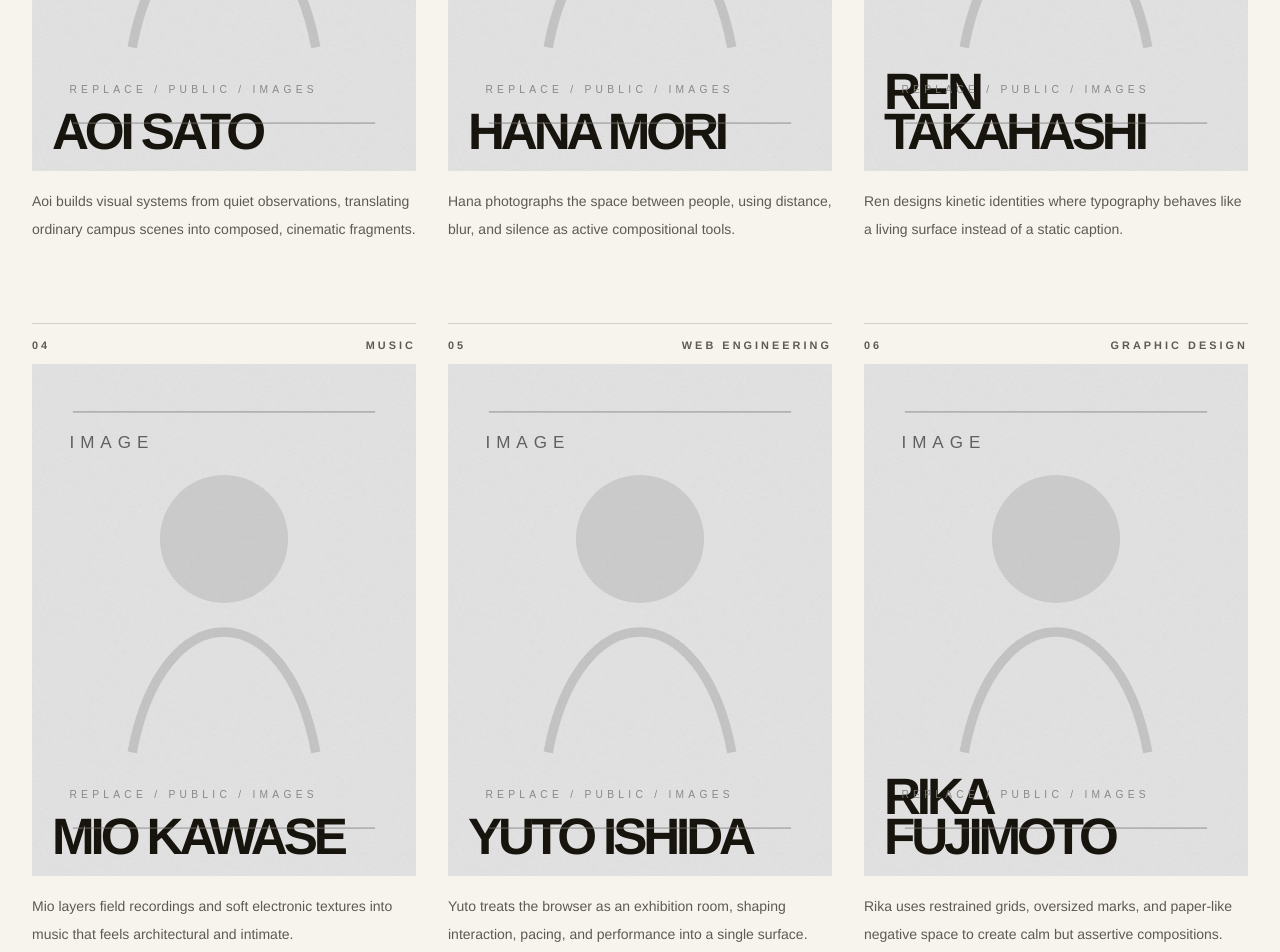
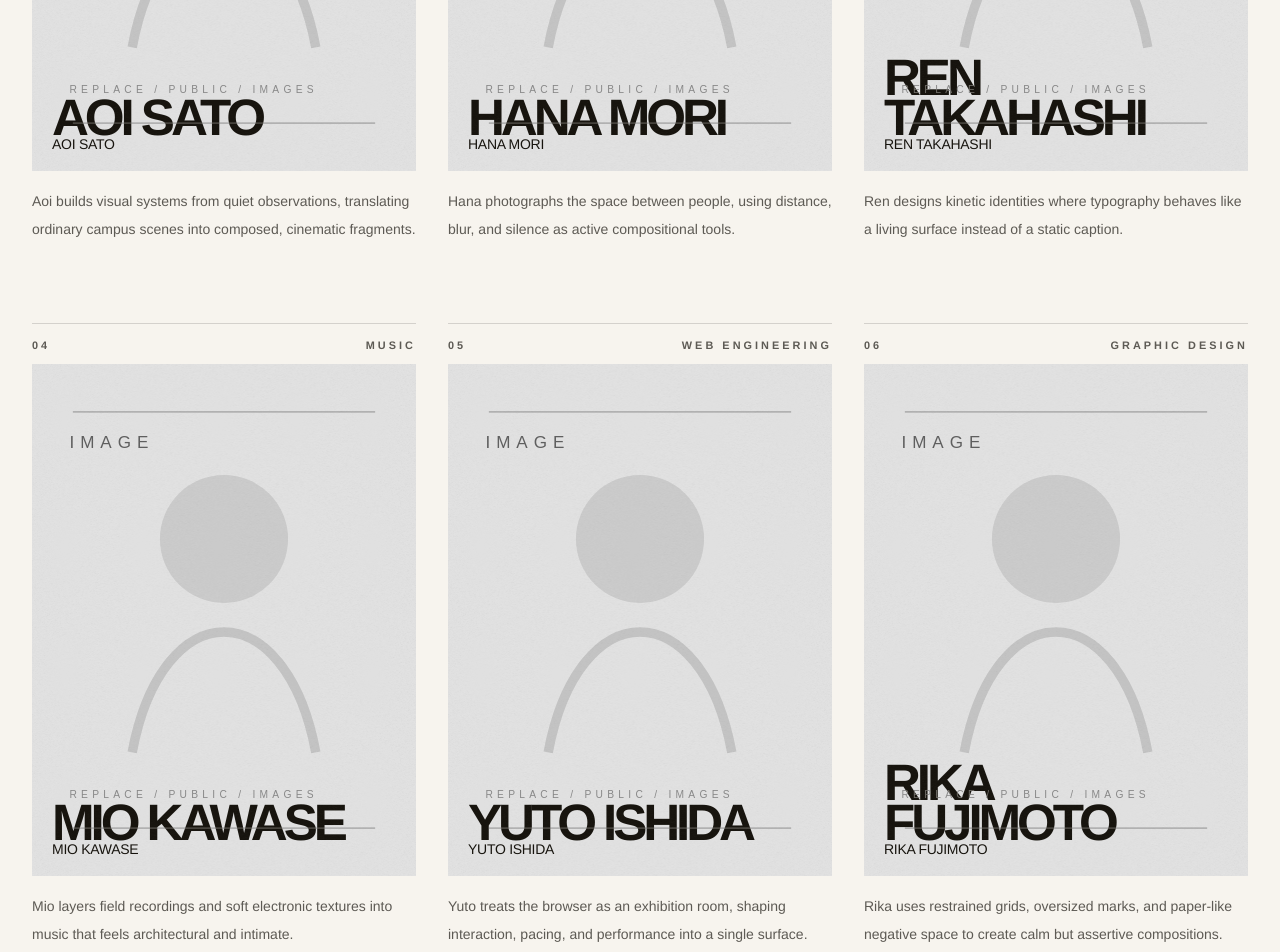
Before and after one commit to arunoruberuto/memory_lane, a React (Vite) app: page / in a window 1280 px wide. Shown: the part 3540-4492 px from the top of the page. Built offline with nearby package versions, Linux system fonts and the light colour scheme; a web font is replaced by a local one.

Commit message:
名前の下にrealnam追加

```diff
--- a/src/components/top/MemberGrid.jsx
+++ b/src/components/top/MemberGrid.jsx
@@ -58,7 +58,7 @@ export function MemberGrid() {
               <Link
                 to={`/members/${member.id}`}
                 className={styles["member-grid__link"]}
-                aria-label={`View ${member.name}, ${member.role}`}
+                aria-label={`View ${member.name},${member.realname},${member.role}`}
               >
                 <div className={styles["member-grid__card"]}>
                   <div className={styles["member-grid__meta"]}>
@@ -81,6 +81,9 @@ export function MemberGrid() {
                       <h3 className={styles["member-grid__name"]}>
                         {member.name}
                       </h3>
+                      <p className={styles["member-grid__realname"]}>
+                        {member.realname}
+                      </p>
                     </div>
                   </div>
                   <p className={styles["member-grid__bio"]}>
--- a/src/components/top/MemberGrid.module.css
+++ b/src/components/top/MemberGrid.module.css
@@ -107,7 +107,16 @@
   text-transform: uppercase;
   mix-blend-mode: difference;
 }
-
+.member-grid__realname {
+  color: var(--color-paper);
+  font-family: var(--font-display);
+  font-size: clamp(0.875rem, 1vw, 1rem);
+  line-height: 1;
+  font-weight: 500;
+  letter-spacing: -0.02em;
+  text-transform: uppercase;
+  mix-blend-mode: difference;
+}
 .member-grid__bio {
   max-width: 24rem;
   margin-top: 1rem;
--- a/src/components/top/MemberProfile.jsx
+++ b/src/components/top/MemberProfile.jsx
@@ -13,7 +13,7 @@ export function MemberProfile({ member, otherMembers }) {
     <>
       <section className={styles["member-profile__hero-section"]}>
         <div className={styles["member-profile__marquee"]}>
-          <Marquee text={`${member.name} / ${member.role}`} reverse />
+          <Marquee text={`${member.name} // ${member.realname} // ${member.role}`} reverse />
         </div>
 
         <motion.div
@@ -29,6 +29,9 @@ export function MemberProfile({ member, otherMembers }) {
             <h1 className={styles["member-profile__hero-title"]}>
               {member.name}
             </h1>
+            <p className={styles["member-profile__realname"]}>
+              {member.realname}
+            </p>
             <div className={styles["member-profile__bio-grid"]}>
               <p className={styles["member-profile__role"]}>{member.role}</p>
               <p className={styles["member-profile__bio"]}>{member.bio}</p>
--- a/src/data/members.js
+++ b/src/data/members.js
@@ -2,6 +2,7 @@ export const members = [
   {
     id: "aoi-sato",
     name: "Aoi Sato",
+    realname: "Aoi Sato",
     role: "Creative Direction",
     bio: "Aoi builds visual systems from quiet observations, translating ordinary campus scenes into composed, cinematic fragments.",
     image: "/images/placeholders/portrait.svg",
@@ -17,6 +18,7 @@ export const members = [
   {
     id: "hana-mori",
     name: "Hana Mori",
+    realname: "Hana Mori",
     role: "Photography",
     bio: "Hana photographs the space between people, using distance, blur, and silence as active compositional tools.",
     image: "/images/placeholders/portrait.svg",
@@ -32,6 +34,7 @@ export const members = [
   {
     id: "ren-takahashi",
     name: "Ren Takahashi",
+    realname: "Ren Takahashi",
     role: "Motion Design",
     bio: "Ren designs kinetic identities where typography behaves like a living surface instead of a static caption.",
     image: "/images/placeholders/portrait.svg",
@@ -47,6 +50,7 @@ export const members = [
   {
     id: "mio-kawase",
     name: "Mio Kawase",
+    realname: "Mio Kawase",
     role: "Music",
     bio: "Mio layers field recordings and soft electronic textures into music that feels architectural and intimate.",
     image: "/images/placeholders/portrait.svg",
@@ -62,6 +66,7 @@ export const members = [
   {
     id: "yuto-ishida",
     name: "Yuto Ishida",
+    realname: "Yuto Ishida",
     role: "Web Engineering",
     bio: "Yuto treats the browser as an exhibition room, shaping interaction, pacing, and performance into a single surface.",
     image: "/images/placeholders/portrait.svg",
@@ -77,6 +82,7 @@ export const members = [
   {
     id: "rika-fujimoto",
     name: "Rika Fujimoto",
+    realname: "Rika Fujimoto",
     role: "Graphic Design",
     bio: "Rika uses restrained grids, oversized marks, and paper-like negative space to create calm but assertive compositions.",
     image: "/images/placeholders/portrait.svg",
@@ -92,6 +98,7 @@ export const members = [
   {
     id: "sora-nakano",
     name: "Sora Nakano",
+    realname: "Sora Nakano",
     role: "Film Editing",
     bio: "Sora cuts images with a musician's sense of breath, making small pauses feel as important as dramatic turns.",
     image: "/images/placeholders/portrait.svg",
@@ -107,6 +114,7 @@ export const members = [
   {
     id: "mei-kobayashi",
     name: "Mei Kobayashi",
+    realname: "Mei Kobayashi",
     role: "Art Direction",
     bio: "Mei composes sets, objects, and small rituals into visual worlds that feel slightly familiar and slightly impossible.",
     image: "/images/placeholders/portrait.svg",
@@ -122,6 +130,7 @@ export const members = [
   {
     id: "kai-yamamoto",
     name: "Kai Yamamoto",
+    realname: "Kai Yamamoto",
     role: "Writing",
     bio: "Kai writes concise exhibition texts and scripts that leave enough space for viewers to bring themselves into the work.",
     image: "/images/placeholders/portrait.svg",
```
Also changed, not shown: 1 other file (tests, documents, lock files or other folders).
